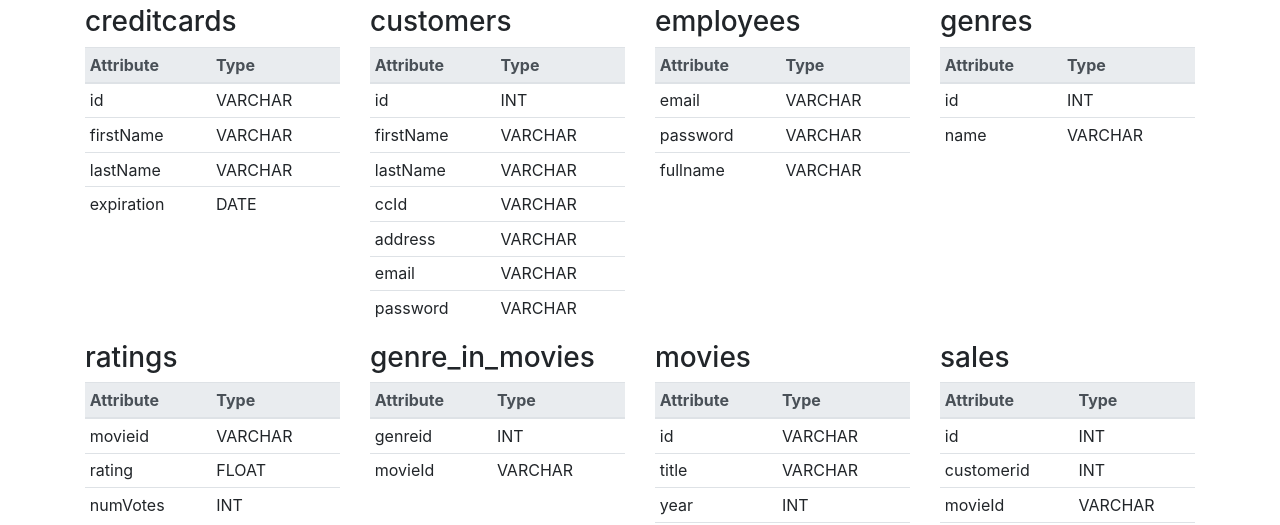
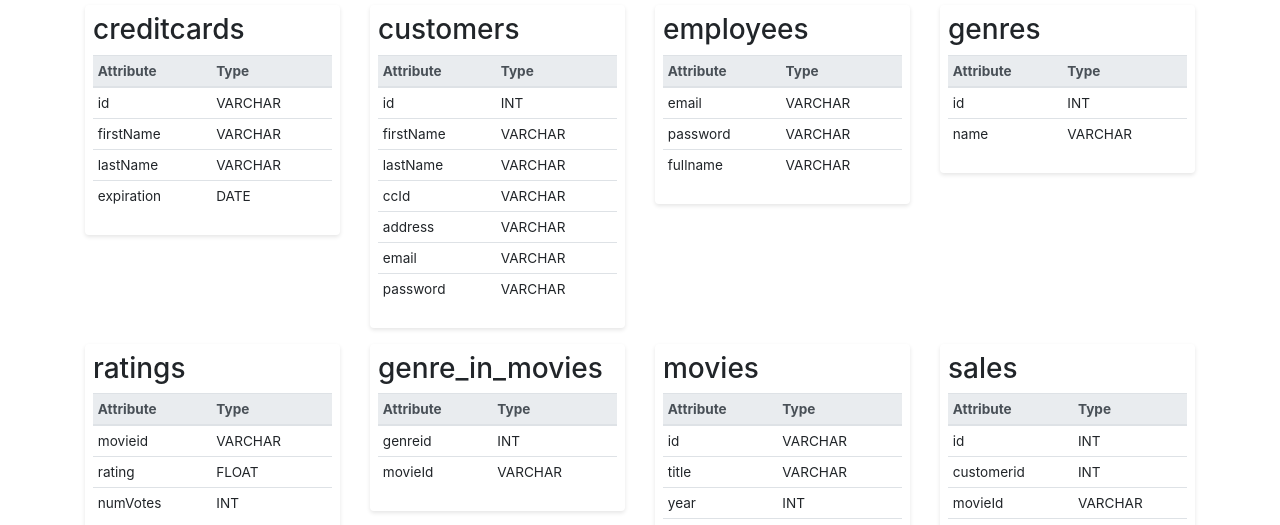
Before and after one commit to brianle239/Movie-Ecommerce, a plain HTML site: page WebContent/_dashboard/index.html in a window 1280 px wide. Shown: the part 287-812 px from the top of the page. Drawn offline with nearby package versions, Linux system fonts and the light colour scheme.

Commit message:
dashboard styling

```diff
--- a/WebContent/_dashboard/style.css
+++ b/WebContent/_dashboard/style.css
@@ -12,3 +12,23 @@
 .btn:hover {
     background-color: #3a6a6c;
 }
+
+.metadata-table {
+    background-color: #fff;
+    padding: 0.5rem;
+    margin-bottom: 1rem;
+    border-radius: 0.25rem;
+    box-shadow: 0 2px 4px rgba(0, 0, 0, 0.1);
+}
+
+.metadata-table h4 {
+    font-size: 1rem;
+    margin-bottom: 0.5rem;
+    text-align: center;
+}
+
+.table-sm th,
+.table-sm td {
+    padding: 0.3rem;
+    font-size: 0.85rem;
+}
```
